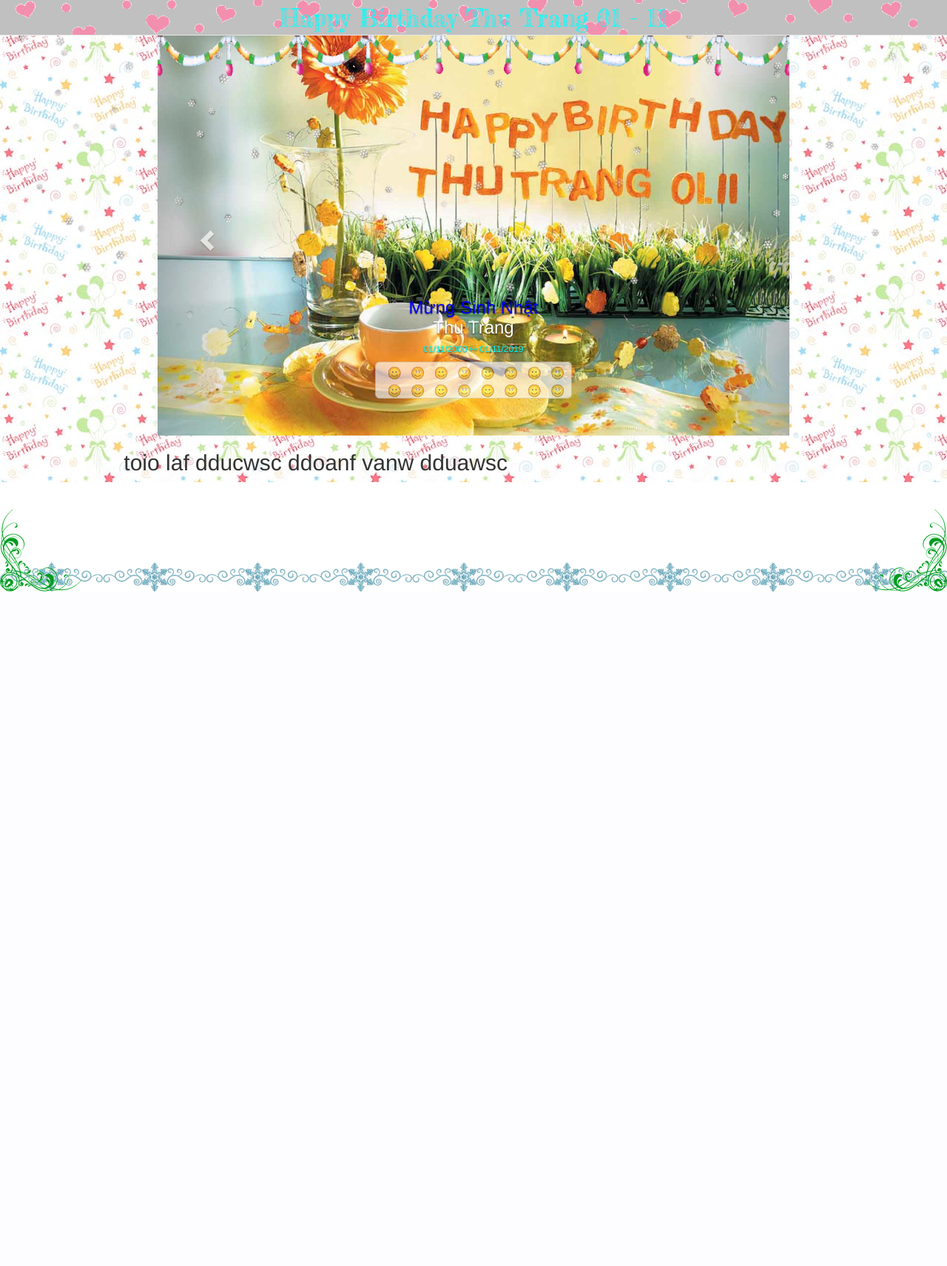
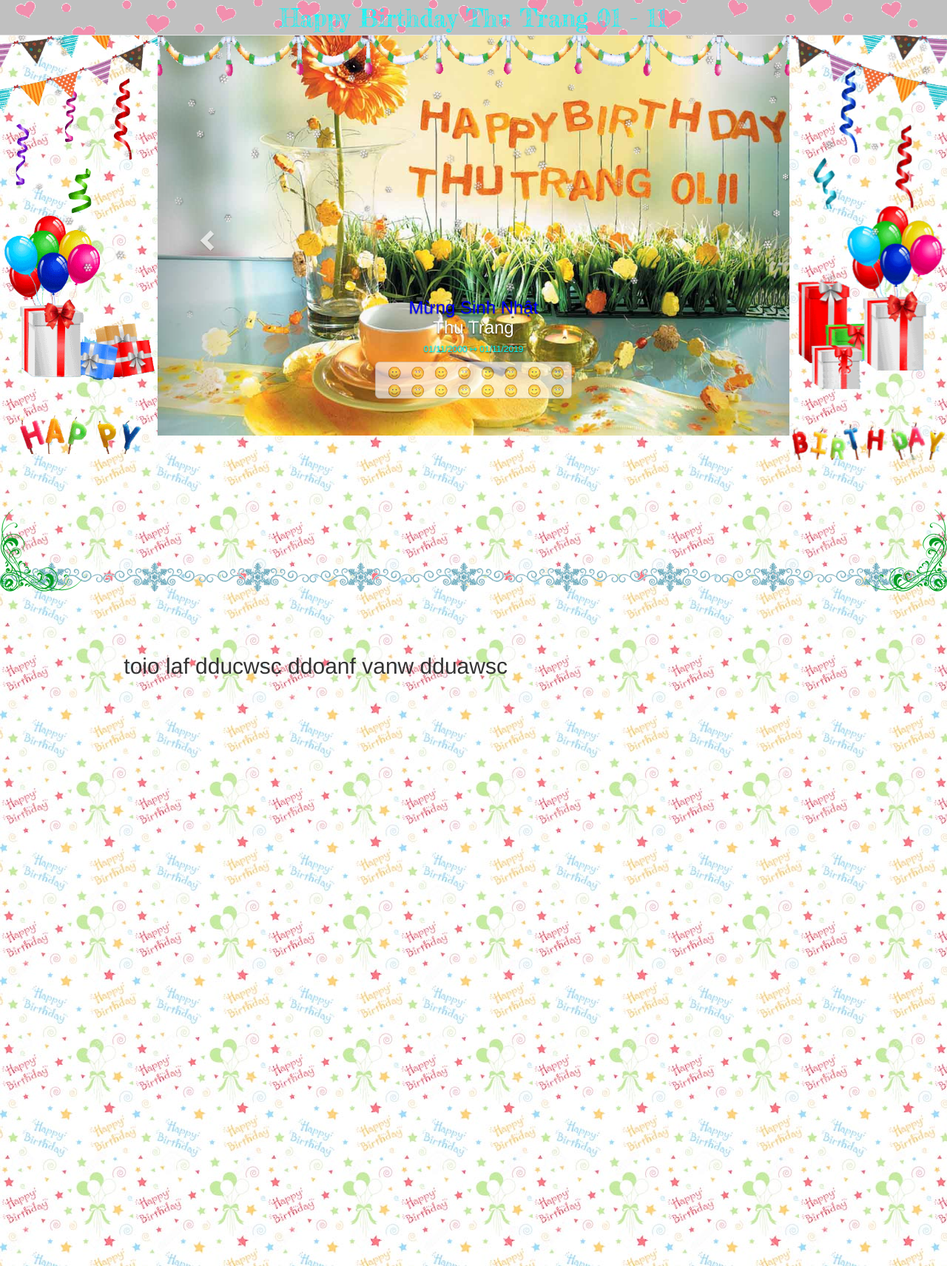
Before and after one commit to duc1101/duc1101.github.io, a PHP site: page /birthday/pttt.html in a window 1280 px wide. Shown: the whole page at 74% size. Before the commit the page ends 800 px from the top, so only its background shows below. Run offline with PHP 8.4, Linux system fonts and the light colour scheme.

Commit message:
Add files via upload

```diff
--- a/birthday/css/main_style.css
+++ b/birthday/css/main_style.css
@@ -71,12 +71,17 @@ header>nav.head_nav{
 	box-sizing: border-box;
 }
 ._main{
-	margin-top: 48px;
+	padding: 48px 0;
 }
-section>div.banner_left,section>div.main_bd,section>div.banner_right{
+._main>div.play_audio{
+	margin-top: 16px;
 	height: 100vh;
 }
-section>div.banner_left{
+section>div.main_1>div.banner_left,section>div.main_1>div.main_bd,section>div.main_1>div.banner_right{
+	max-height: 100vh;
+}
+section>div.main_1>div.banner_left{
+	height: 100vh;
 	background-image: url('../images/banner_left_2.png');
 	background-size: 100%;
 	background-repeat: no-repeat;
@@ -101,12 +106,14 @@ p{
 .custom_btn{
 	padding: 0px 6px;
 }
-section>div.banner_right{
+
+section>div.main_1>div.banner_right{
+	height: 100vh;
 	background-image: url('../images/banner_right_2.png');
 	background-size: 100%;
 	background-repeat: no-repeat;
 }
-section>div.banner_left>img,section>div.main_bd>img, section>div.banner_right>img{
+section>div.main_1>div.banner_left>img,section>div.main_1>div.main_bd>img, section>div.main_1>div.banner_right>img{
 	width: 100%;
 }
 div.banner_bottom{
@@ -324,14 +331,14 @@ div._gif{
 	}
 }
 @media (max-width: 666px){
-	.banner_bottom_2,section>div.banner_left,section>div.banner_right{
+	.banner_bottom_2,section>div.main_1>div.banner_left,section>div.main_1>div.banner_right{
 		display: none;
 	}
 	div.banner_top_2{
 		display: block;
 	}
 	._main{
-		margin-top: 88px;
+		margin-top: 40px;
 	}
 	div.banner_top>img{
 		width:100%;
@@ -352,10 +359,18 @@ div._gif{
 	div.banner_bottom{
 		display: none;
 	}
+	div.banner_bottom_3>img{
+		height: 78px;
+	}
 }
 @media(max-width: 440px){
 	div.snowflake{
 		color: gold;
+	}
+}
+@media (max-height: 385px){
+	div.banner_bottom_2{
+		display: none;
 	}
 }
 @media(max-width: 320px){
```
